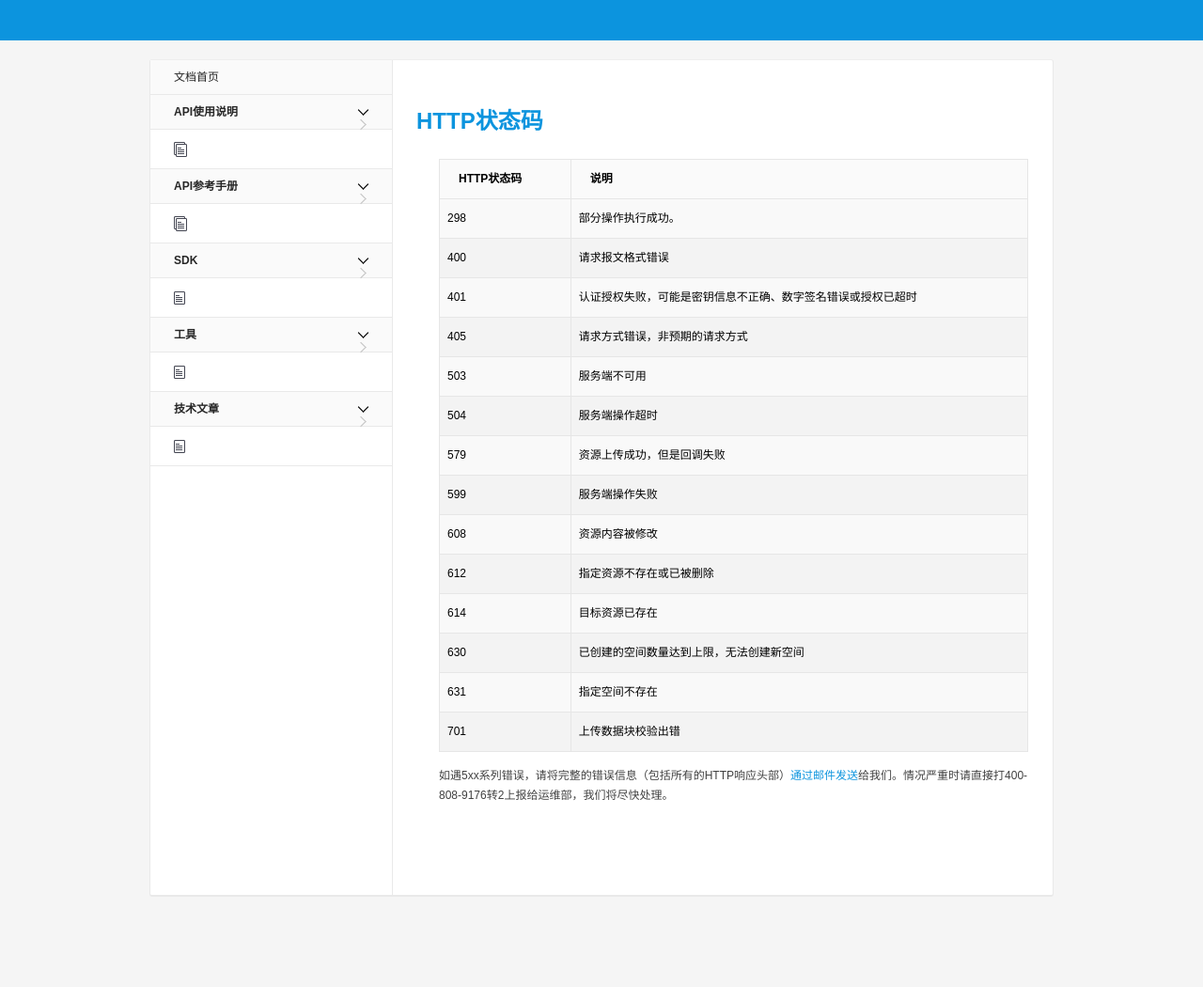
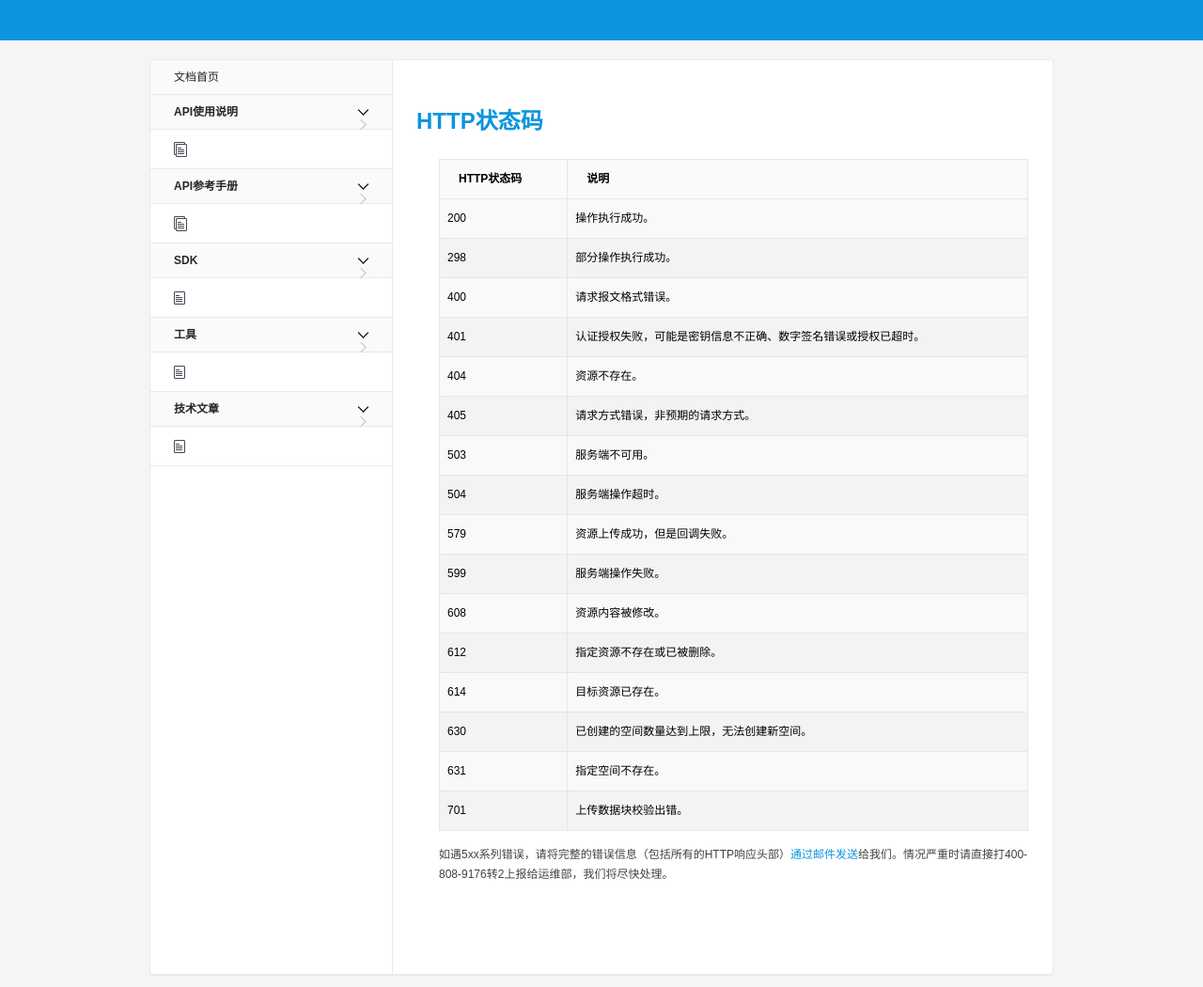
Before and after one commit to qiniu/developer.qiniu.com, a Jekyll site: the page built from docs/v6/api/reference/codes.md, in a window 1280 px wide. Shown: the whole page at 94% size. Built offline with Jekyll 4.4.1, drawn with Linux system fonts in a browser that asks for light colours; nearby versions of some CDN libraries; library files that are not in the unit come from our copies; comment, search, counter and statistics services are not loaded; before the commit the page ends 966 px from its top, so only the background shows below that.

Commit message:
增加错误格式文档。

```diff
--- a/docs/v6/api/reference/codes.md
+++ b/docs/v6/api/reference/codes.md
@@ -9,19 +9,21 @@ order: 300
 
 HTTP状态码 | 说明
 :--------- | :---------
+200        | 操作执行成功。
 298        | 部分操作执行成功。
-400	       | 请求报文格式错误
-401	       | 认证授权失败，可能是密钥信息不正确、数字签名错误或授权已超时
-405	       | 请求方式错误，非预期的请求方式
-503        | 服务端不可用
-504        | 服务端操作超时
-579	       | 资源上传成功，但是回调失败
-599	       | 服务端操作失败
-608	       | 资源内容被修改
-612	       | 指定资源不存在或已被删除
-614	       | 目标资源已存在
-630	       | 已创建的空间数量达到上限，无法创建新空间
-631	       | 指定空间不存在
-701	       | 上传数据块校验出错
+400	       | 请求报文格式错误。
+401	       | 认证授权失败，可能是密钥信息不正确、数字签名错误或授权已超时。
+404        | 资源不存在。
+405	       | 请求方式错误，非预期的请求方式。
+503        | 服务端不可用。
+504        | 服务端操作超时。
+579	       | 资源上传成功，但是回调失败。
+599	       | 服务端操作失败。
+608	       | 资源内容被修改。
+612	       | 指定资源不存在或已被删除。
+614	       | 目标资源已存在。
+630	       | 已创建的空间数量达到上限，无法创建新空间。
+631	       | 指定空间不存在。
+701	       | 上传数据块校验出错。
 
 如遇5xx系列错误，请将完整的错误信息（包括所有的HTTP响应头部）[通过邮件发送](mailto:support@qiniu.com?subject=5xx错误日志)给我们。情况严重时请直接打400-808-9176转2上报给运维部，我们将尽快处理。
```
Also changed, not shown: docs/v6/api/reference/err.md (+18 -0 lines).
